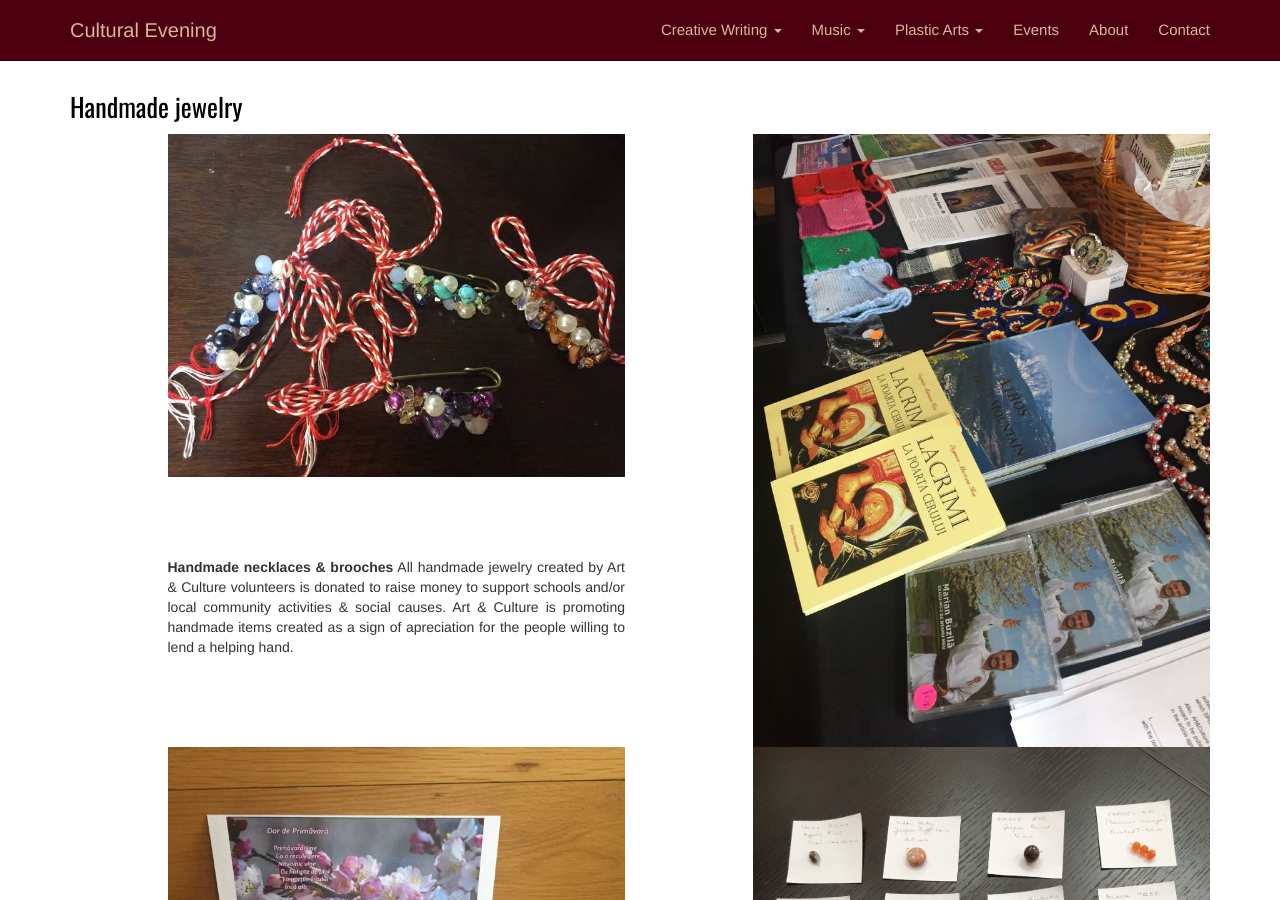
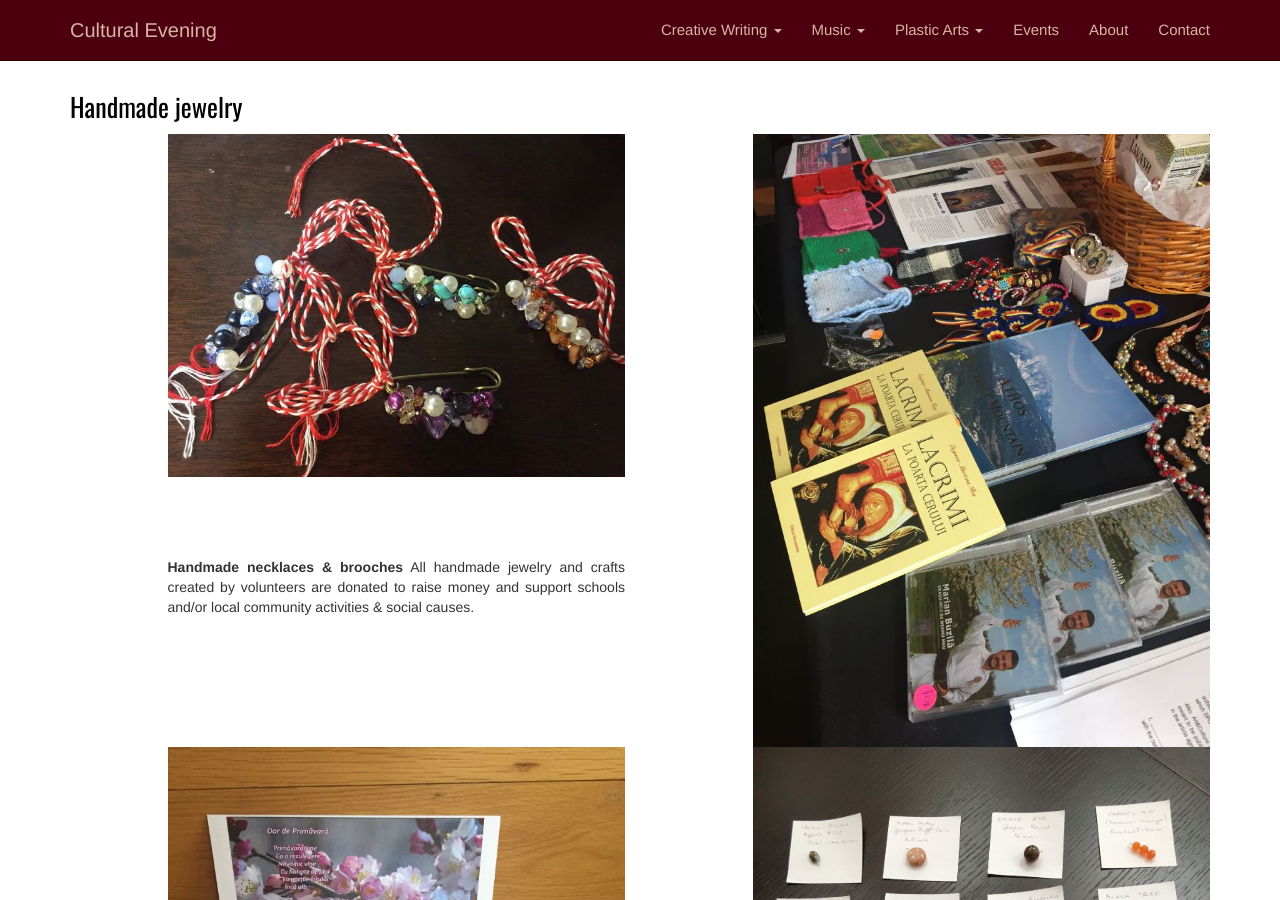
Before and after one commit to adrianth/culteve, a Jekyll site: the page built from en/plastic-arts/handmade-jewelry.html, in a window 1280 px wide and 900 px high. Built offline with Jekyll 4.4.1, drawn with Linux system fonts in a browser that asks for light colours.

Commit message:
handmade

```diff
--- a/en/plastic-arts/handmade-jewelry.html
+++ b/en/plastic-arts/handmade-jewelry.html
@@ -23,7 +23,7 @@ title: Handmade jewelry
                         <br>
                         <br>
                     <p style="text-align: justify">
-                            <strong>Handmade necklaces & brooches</strong> All handmade jewelry created by Art & Culture volunteers is donated to raise money to support schools and/or local community activities & social causes. Art & Culture is promoting handmade items created as a sign of apreciation for the people willing to lend a helping hand.
+                            <strong>Handmade necklaces & brooches</strong> All handmade jewelry and crafts created by volunteers are donated to raise money and support schools and/or local community activities & social causes.
                         </p>
                     </div>
                     <div class="col-sm-1">
```
